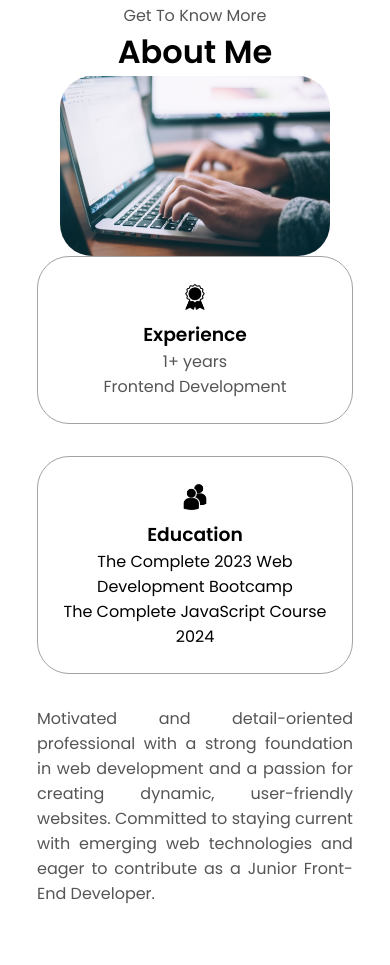
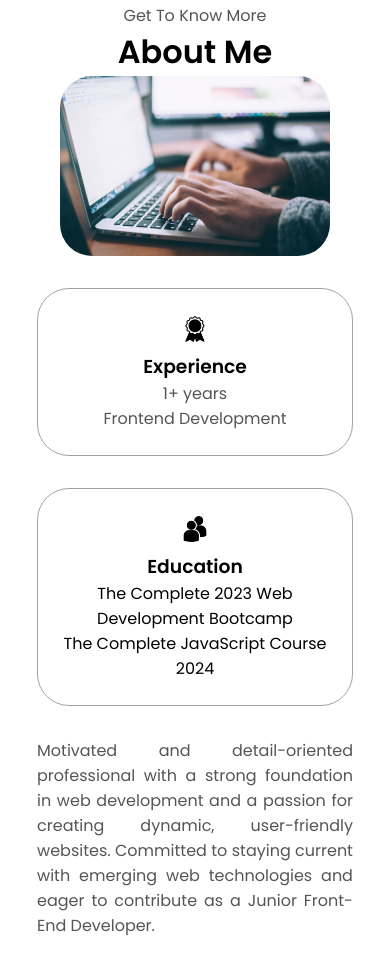
Before and after one commit to aaron1792/Aaron-Portfolio-main-2, a website: page index.html in a window 390 px wide. Shown: the part 699-1664 px from the top of the page. Drawn offline with Linux system fonts and the light colour scheme.

Commit message:
commit 10

```diff
--- a/mediaqueries.css
+++ b/mediaqueries.css
@@ -53,13 +53,14 @@
   }
 
   .about-pic {
+
     border-radius: 2rem;
     height: 275px;
     width: auto;
   }
 
   .about-containers {
-    margin-top: 0;
+    margin-top: 2rem;
   }
 }
 
```
